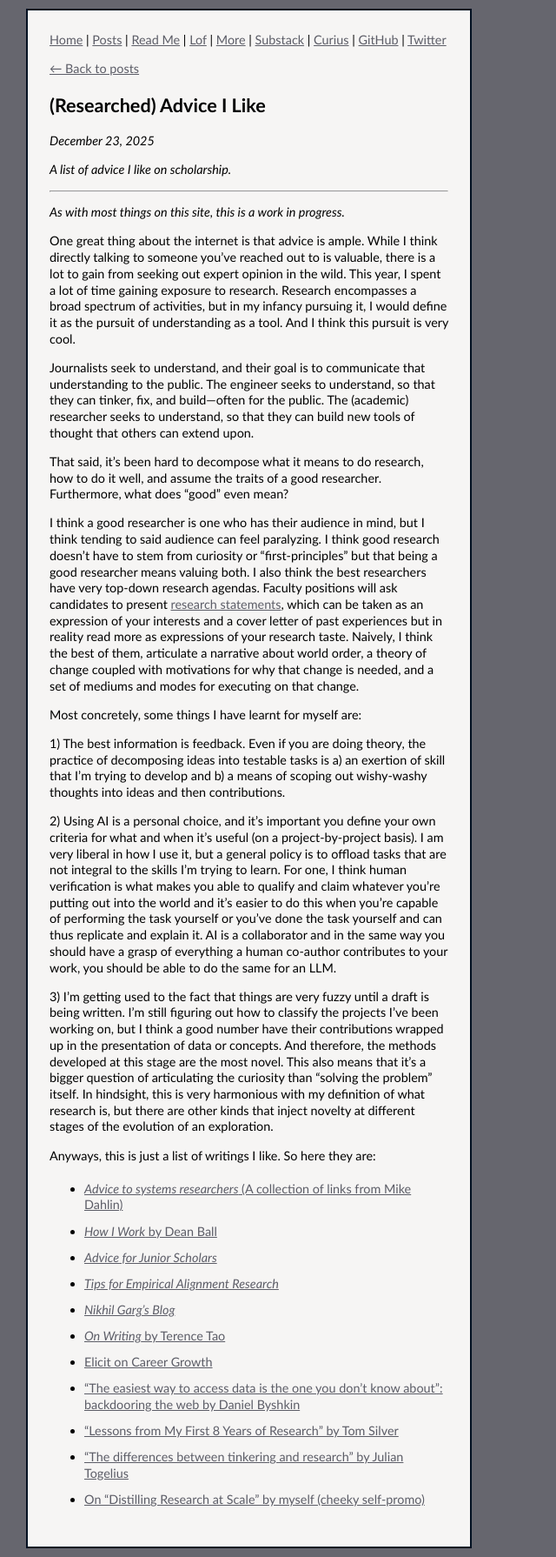
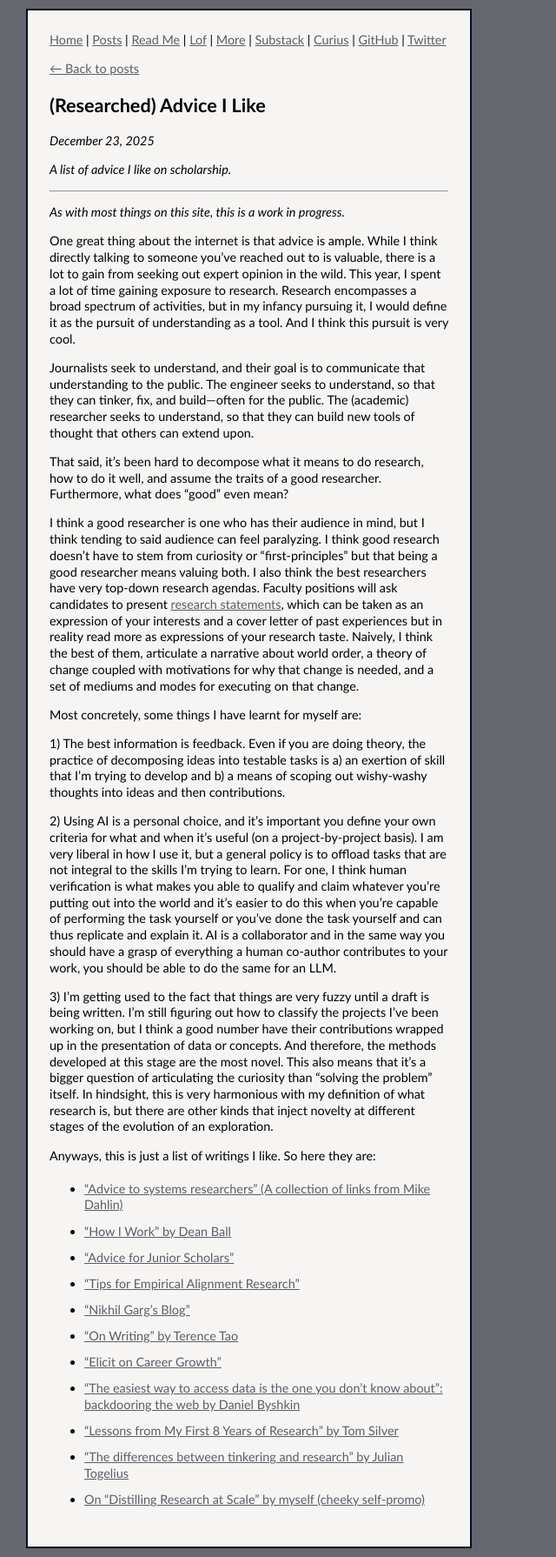
Before and after one commit to hamidahoderinwale/hamidahoderinwale.github.io, a Jekyll site: the page built from _posts/2025-12-23-advice-i-like.md, in a window 1280 px wide. Shown: the whole page at 87% size, without its empty margins (0-640 px from the left). Built offline with Jekyll 4.4.1, drawn with Linux system fonts in a browser that asks for light colours.

Commit message:
Change titles from italics to quotes

```diff
--- a/_posts/2025-12-23-advice-i-like.md
+++ b/_posts/2025-12-23-advice-i-like.md
@@ -25,13 +25,13 @@ Most concretely, some things I have learnt for myself are:
 
 Anyways, this is just a list of writings I like. So here they are:
 
-- [*Advice to systems researchers* (A collection of links from Mike Dahlin)](https://www.cs.utexas.edu/~dahlin/advice.html)
-- [*How I Work* by Dean Ball](https://www.hyperdimensional.co/p/how-i-work)
-- [*Advice for Junior Scholars*](https://james.grimmelmann.net/files/advice-junior-scholars)
-- [*Tips for Empirical Alignment Research*](https://www.alignmentforum.org/posts/dZFpEdKyb9Bf4xYn7/tips-for-empirical-alignment-research)
-- [*Nikhil Garg's Blog*](https://gargnikhil.com/Blog/)
-- [*On Writing* by Terence Tao](https://terrytao.wordpress.com/advice-on-writing-papers/)
-- [Elicit on Career Growth](https://elicit.com/blog/career-growth/)
+- ["Advice to systems researchers" (A collection of links from Mike Dahlin)](https://www.cs.utexas.edu/~dahlin/advice.html)
+- ["How I Work" by Dean Ball](https://www.hyperdimensional.co/p/how-i-work)
+- ["Advice for Junior Scholars"](https://james.grimmelmann.net/files/advice-junior-scholars)
+- ["Tips for Empirical Alignment Research"](https://www.alignmentforum.org/posts/dZFpEdKyb9Bf4xYn7/tips-for-empirical-alignment-research)
+- ["Nikhil Garg's Blog"](https://gargnikhil.com/Blog/)
+- ["On Writing" by Terence Tao](https://terrytao.wordpress.com/advice-on-writing-papers/)
+- ["Elicit on Career Growth"](https://elicit.com/blog/career-growth/)
 - ["The  easiest way to access data is the one you don’t know about": backdooring the web by Daniel Byshkin](https://medium.com/@bskdany/the-easiest-way-to-access-data-is-one-you-dont-know-about-db0893796668)
 - ["Lessons from My First 8 Years of Research" by Tom Silver](https://tomsilver.github.io/blog/2024/lessons/)
 - ["The differences between tinkering and research" by Julian Togelius](https://togelius.blogspot.com/2016/04/the-differences-between-tinkering-and.html)
```
